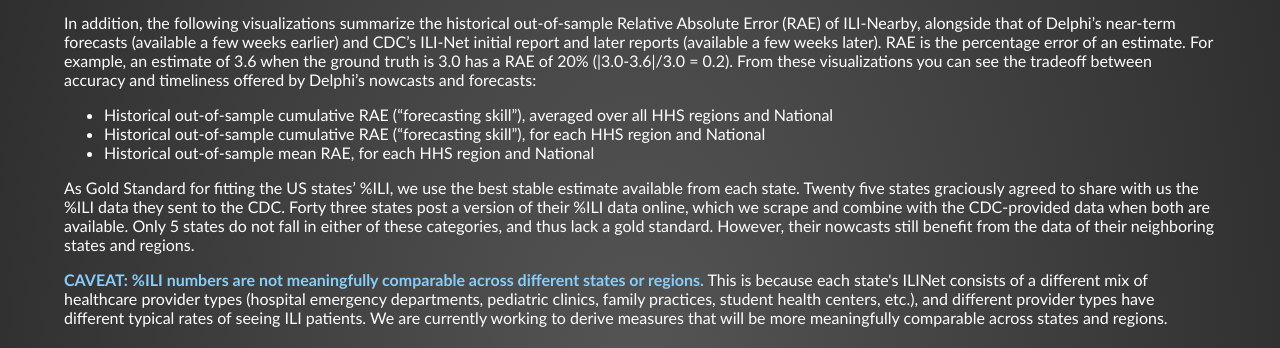
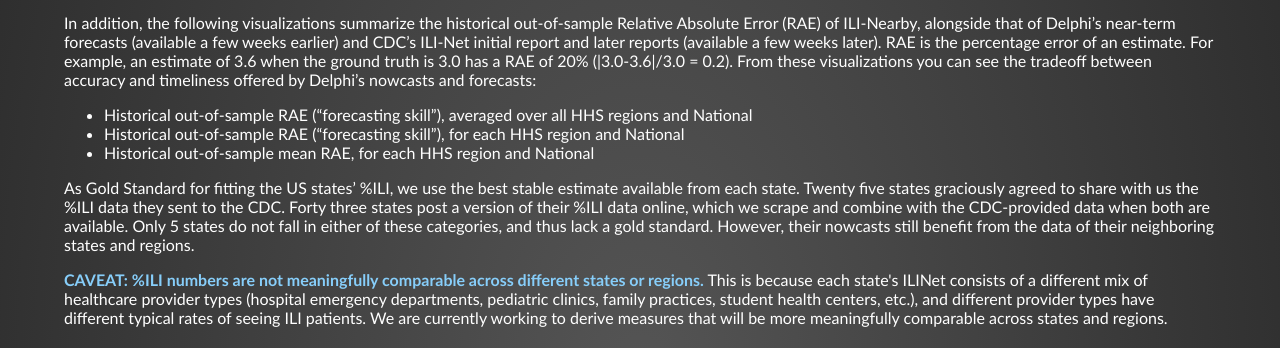
Before and after one commit to cmu-delphi/www-nowcast, a plain HTML site: page site/about.html in a window 1280 px wide. Shown: the part 718-1066 px from the top of the page. Drawn offline with Linux system fonts and the light colour scheme.

Commit message:
Update about.html
Wordsmith the forecasting skills plot link description.

```diff
--- a/site/about.html
+++ b/site/about.html
@@ -48,8 +48,8 @@
 </p>
 
  <ul>
-<li>Historical out-of-sample cumulative RAE (“forecasting skill”), averaged over all HHS regions and National</li>
-<li>Historical out-of-sample cumulative RAE (“forecasting skill”), for each HHS region and National</li>
+<li>Historical out-of-sample RAE (“forecasting skill”), averaged over all HHS regions and National</li>
+<li>Historical out-of-sample RAE (“forecasting skill”), for each HHS region and National</li>
 <li>Historical out-of-sample mean RAE, for each HHS region and National</li>
 </ul>
 
```
